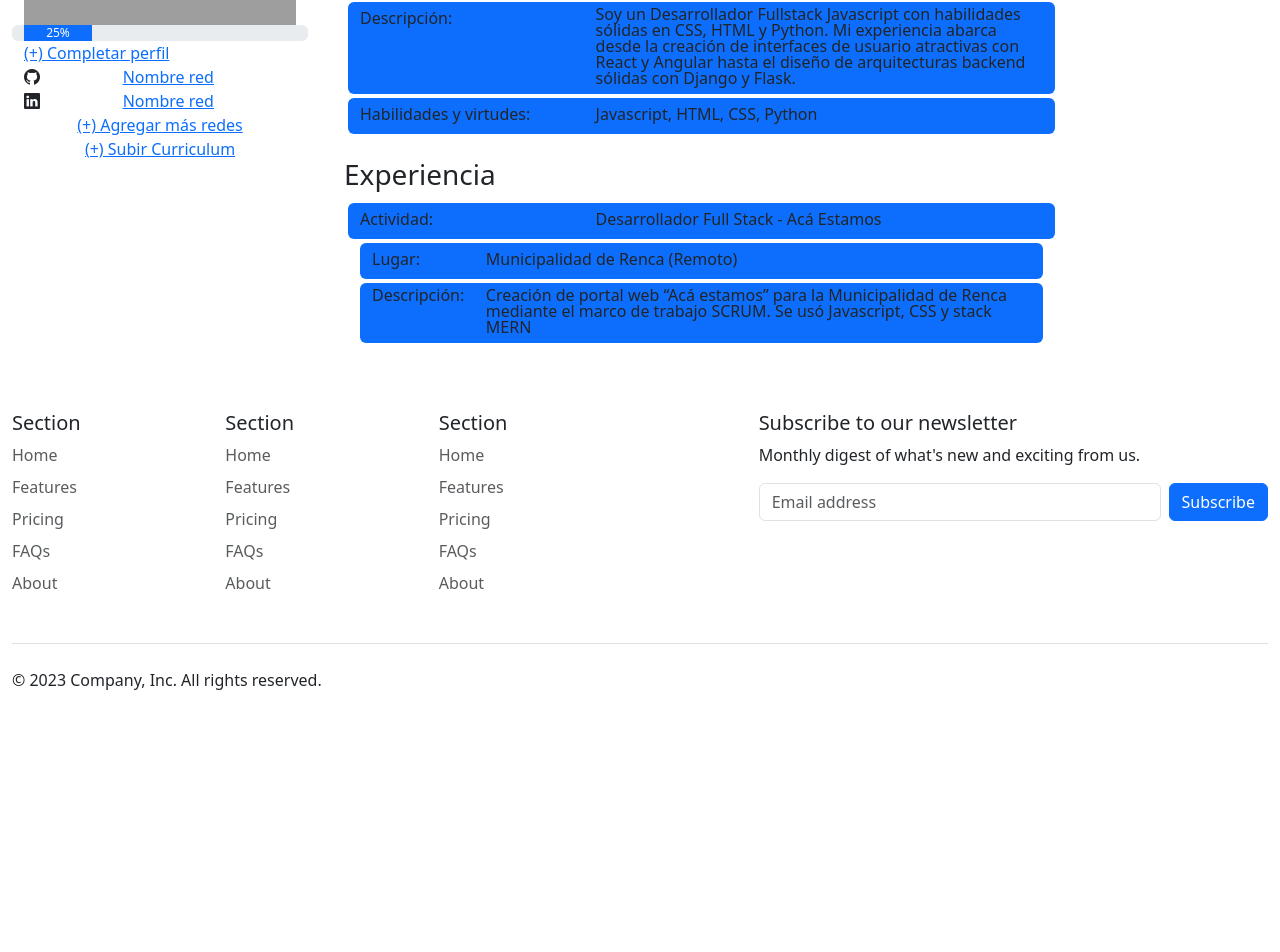
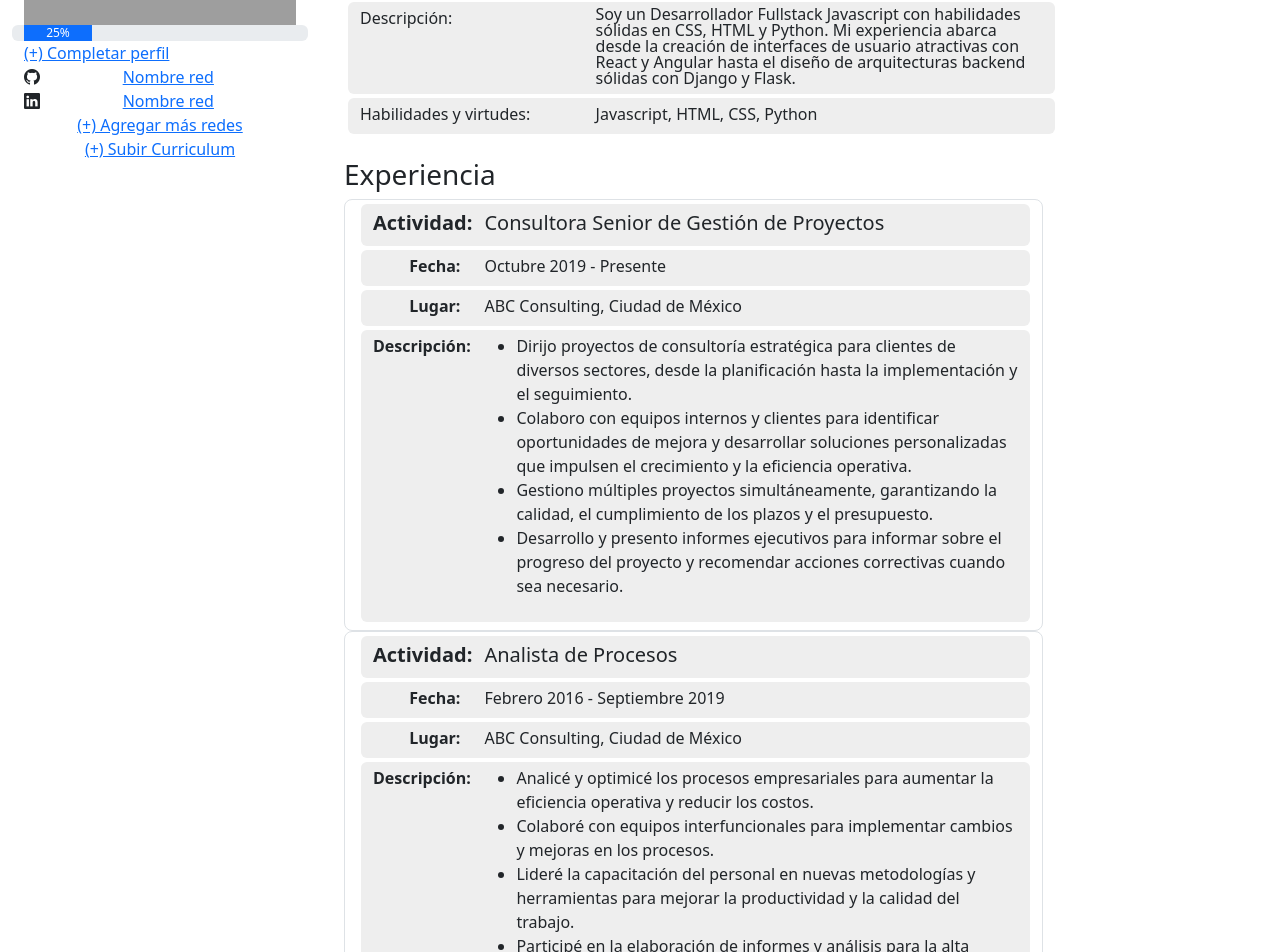
Before and after one commit to aravenab/proyecto-aca-estamos, a React (Vite) app: page / in a window 1280 px wide. Shown: the part 251-1203 px from the top of the page. Before the commit the page ends 1057 px from the top, so only its background shows below. Built offline with nearby package versions, Linux system fonts and the light colour scheme; grey boxes are pictures that could not be loaded.

Commit message:
añadir experiencia perfil usuario

```diff
--- a/src/views/PerfilUsuario/PerfilUsuario.jsx
+++ b/src/views/PerfilUsuario/PerfilUsuario.jsx
@@ -71,7 +71,7 @@ export default function PerfilUsuario() {
                                     <button type="button" className="btn btn-success rounded-5 align-self-center">Disponible</button>
                                 </div>
                             </div>
-                            <div className="row bg-primary rounded-2 ms-1 my-1 pt-1 pb-2">
+                            <div className="row rounded-2 ms-1 my-1 pt-1 pb-2" style={{ backgroundColor: '#eee' }}>
                                 <div className="col-4">
                                     Nombre Completo:
                                 </div>
@@ -79,7 +79,7 @@ export default function PerfilUsuario() {
                                     Osvaldo Sepulveda
                                 </div>
                             </div>
-                            <div className="row bg-primary rounded-2 ms-1 my-1 pt-1 pb-2">
+                            <div className="row rounded-2 ms-1 my-1 pt-1 pb-2" style={{ backgroundColor: '#eee' }}>
                                 <div className="col-4">
                                     Descripción:
                                 </div>
@@ -87,7 +87,7 @@ export default function PerfilUsuario() {
                                     Soy un Desarrollador Fullstack Javascript con habilidades sólidas en CSS, HTML y Python. Mi experiencia abarca desde la creación de interfaces de usuario atractivas con React y Angular hasta el diseño de arquitecturas backend sólidas con Django y Flask.
                                 </div>
                             </div>
-                            <div className="row bg-primary rounded-2 ms-1 mt-1 mb-4 pt-1 pb-2">
+                            <div className="row rounded-2 ms-1 mt-1 mb-4 pt-1 pb-2" style={{ backgroundColor: '#eee' }}>
                                 <div className="col-4">
                                     Habilidades y virtudes:
                                 </div>
@@ -100,32 +100,103 @@ export default function PerfilUsuario() {
                                     <h3>Experiencia</h3>
                                 </div>
                             </div>
-                            <div className="row bg-primary rounded-2 ms-1 my-1 pt-1 pb-2">
-                                <div className="col-4">
-                                    Actividad:
+
+                            {/* -------------------EXPERIENCIA LABORAL */}
+
+                            {/* EXPERIENCIA 1 */}
+
+                            <div className='container-fluid pe-4 pb-1 border rounded-3'>
+                                <div className="row rounded-2 ms-1 my-1 pt-1 pb-2" style={{ backgroundColor: '#eee' }}>
+                                    <div className="col-2 text-end fw-bold fs-5">
+                                        Actividad:
+                                    </div>
+                                    <div className="col-10 fs-5">
+                                        Consultora Senior de Gestión de Proyectos
+                                    </div>
                                 </div>
-                                <div className="col-8">
-                                    Desarrollador Full Stack - Acá Estamos
+                                <div className="row rounded-2 ms-1 my-1 pt-1 pb-2" style={{ backgroundColor: '#eee' }}>
+                                    <div className="col-2 text-end fw-bold">
+                                        Fecha:
+                                    </div>
+                                    <div className="col-10">
+                                        Octubre 2019 - Presente
+                                    </div>
                                 </div>
-                            </div>
-                            <div className="container">
-                                <div className="row bg-primary rounded-2 ms-1 my-1 pt-1 pb-2 lh-3">
-                                    <div className="col-2">
+
+                                <div className="row rounded-2 ms-1 my-1 pt-1 pb-2" style={{ backgroundColor: '#eee' }}>
+                                    <div className="col-2 text-end fw-bold">
                                         Lugar:
                                     </div>
                                     <div className="col-10">
-                                        Municipalidad de Renca (Remoto)
+                                        ABC Consulting, Ciudad de México
                                     </div>
                                 </div>
-                                <div className="row bg-primary rounded-2 ms-1 my-1 pt-1 pb-2 lh-1">
-                                    <div className="col-2">
+                                <div className="row rounded-2 ms-1 my-1 pt-1 pb-2" style={{ backgroundColor: '#eee' }}>
+                                    <div className="col-2 text-end fw-bold">
                                         Descripción:
                                     </div>
                                     <div className="col-10">
-                                        Creación de portal web “Acá estamos” para la Municipalidad de Renca mediante el marco de trabajo SCRUM. Se usó Javascript, CSS y stack MERN
+                                        <ul>
+                                            <li>Dirijo proyectos de consultoría estratégica para clientes de diversos sectores, desde la planificación hasta la implementación y el seguimiento.</li>
+                                            <li>Colaboro con equipos internos y clientes para identificar oportunidades de mejora y desarrollar soluciones personalizadas que impulsen el crecimiento y la eficiencia operativa.</li>
+                                            <li>Gestiono múltiples proyectos simultáneamente, garantizando la calidad, el cumplimiento de los plazos y el presupuesto.</li>
+                                            <li>Desarrollo y presento informes ejecutivos para informar sobre el progreso del proyecto y recomendar acciones correctivas cuando sea necesario.</li>
+                                        </ul>
                                     </div>
                                 </div>
                             </div>
+
+                            {/* EXPERIENCIA 2 */}
+
+                            <div className='container-fluid pe-4 pb-1 border rounded-3'>
+                                <div className="row rounded-2 ms-1 my-1 pt-1 pb-2" style={{ backgroundColor: '#eee' }}>
+                                    <div className="col-2 text-end fw-bold fs-5">
+                                        Actividad:
+                                    </div>
+                                    <div className="col-10 fs-5">
+                                        Analista de Procesos
+                                    </div>
+                                </div>
+                                <div className="row rounded-2 ms-1 my-1 pt-1 pb-2" style={{ backgroundColor: '#eee' }}>
+                                    <div className="col-2 text-end fw-bold">
+                                        Fecha:
+                                    </div>
+                                    <div className="col-10">
+                                        Febrero 2016 - Septiembre 2019
+                                    </div>
+                                </div>
+
+                                <div className="row rounded-2 ms-1 my-1 pt-1 pb-2" style={{ backgroundColor: '#eee' }}>
+                                    <div className="col-2 text-end fw-bold">
+                                        Lugar:
+                                    </div>
+                                    <div className="col-10">
+                                        ABC Consulting, Ciudad de México
+                                    </div>
+                                </div>
+                                <div className="row rounded-2 ms-1 my-1 pt-1 pb-2" style={{ backgroundColor: '#eee' }}>
+                                    <div className="col-2 text-end fw-bold">
+                                        Descripción:
+                                    </div>
+                                    <div className="col-10">
+                                        <ul>
+                                            <li>Analicé y optimicé los procesos empresariales para aumentar la eficiencia operativa y reducir los costos.</li>
+                                            <li>Colaboré con equipos interfuncionales para implementar cambios y mejoras en los procesos.</li>
+                                            <li>Lideré la capacitación del personal en nuevas metodologías y herramientas para mejorar la productividad y la calidad del trabajo.</li>
+                                            <li>Participé en la elaboración de informes y análisis para la alta dirección, proporcionando información clave para la toma de decisiones estratégicas.</li>
+                                        </ul>
+                                    </div>
+                                </div>
+                            </div>
+
+
+
+                            <div className='row'>
+                                <button type="button" className="btn btn-warning rounded-5 align-self-center mt-2">(+) Añadir experiencia</button>
+                            </div>
+
+
+
                         </div>
                     </div>
 
```
